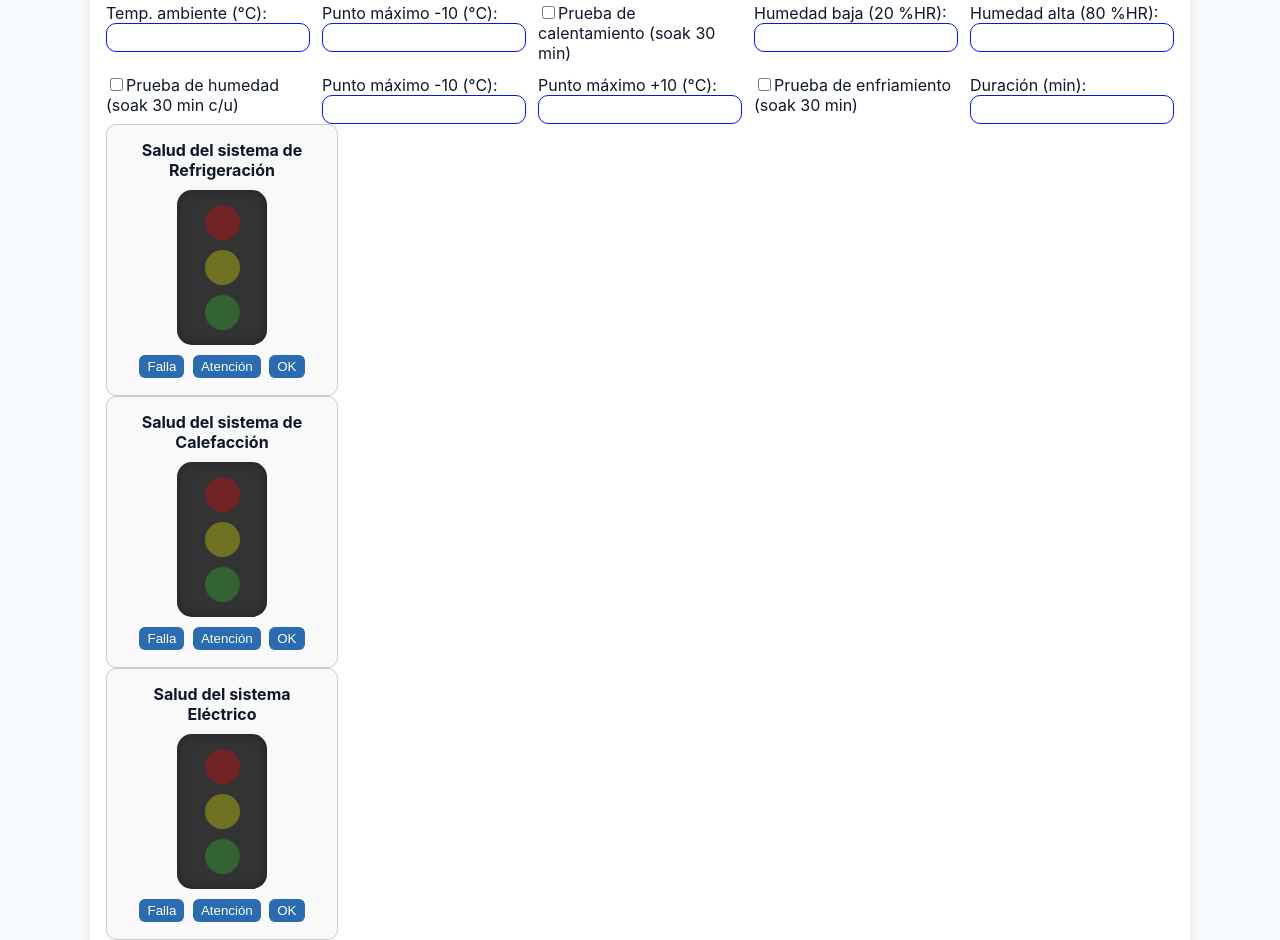
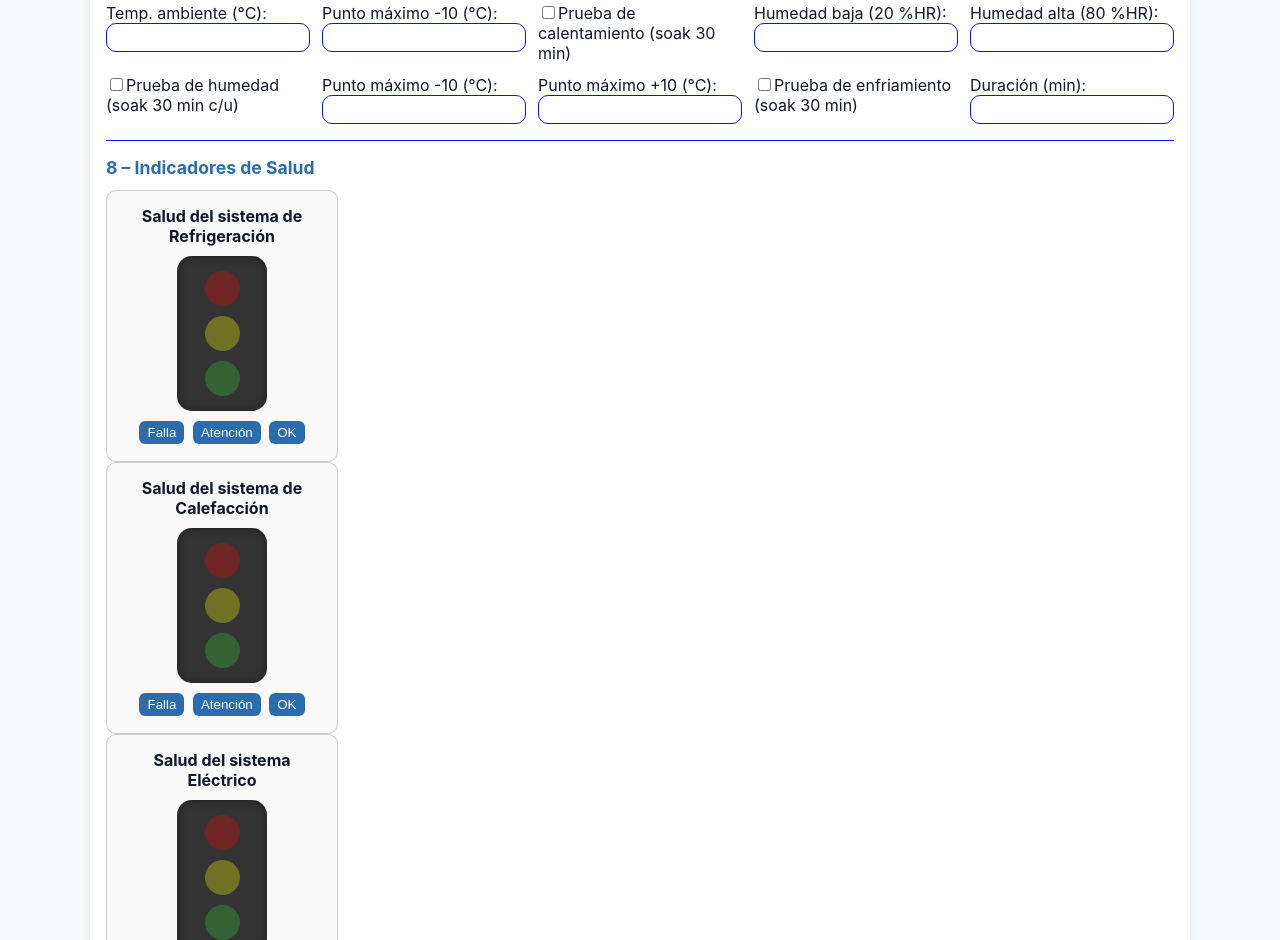
Before and after one commit to GF-2026/Preventive_Report, a plain HTML site: page index.html in a window 1280 px wide. Shown: the part 2114-3054 px from the top of the page. Drawn offline with Linux system fonts and the light colour scheme.

Commit message:
Update index.html

```diff
--- a/index.html
+++ b/index.html
@@ -244,6 +244,8 @@
                 <label><input type="checkbox" id="cold_test">Prueba de enfriamiento (soak 30 min)</label>
                 <div><label>Duración (min):</label><input type="text" id="pulldown"></div>
             </div>
+                        <hr>
+            <div class="section-header"><strong>8 – Indicadores de Salud</strong></div>
 <!-- Semáforo 1 -->
 <div class="seccion">
   <div class="titulo">Salud del sistema de Refrigeración</div>
```
